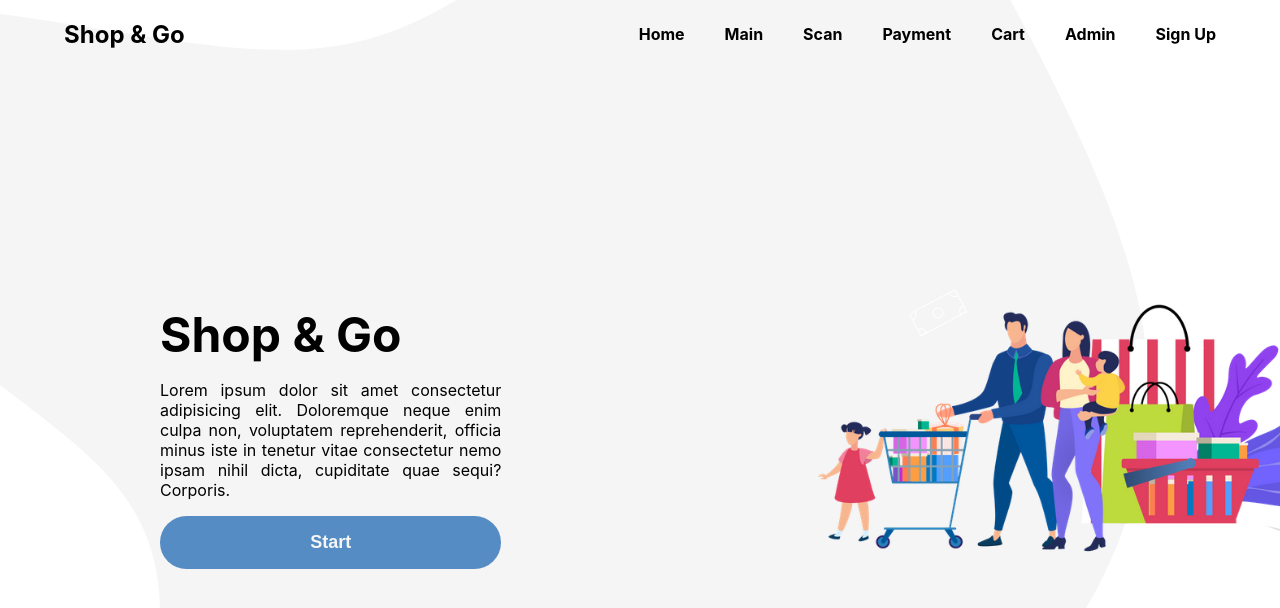
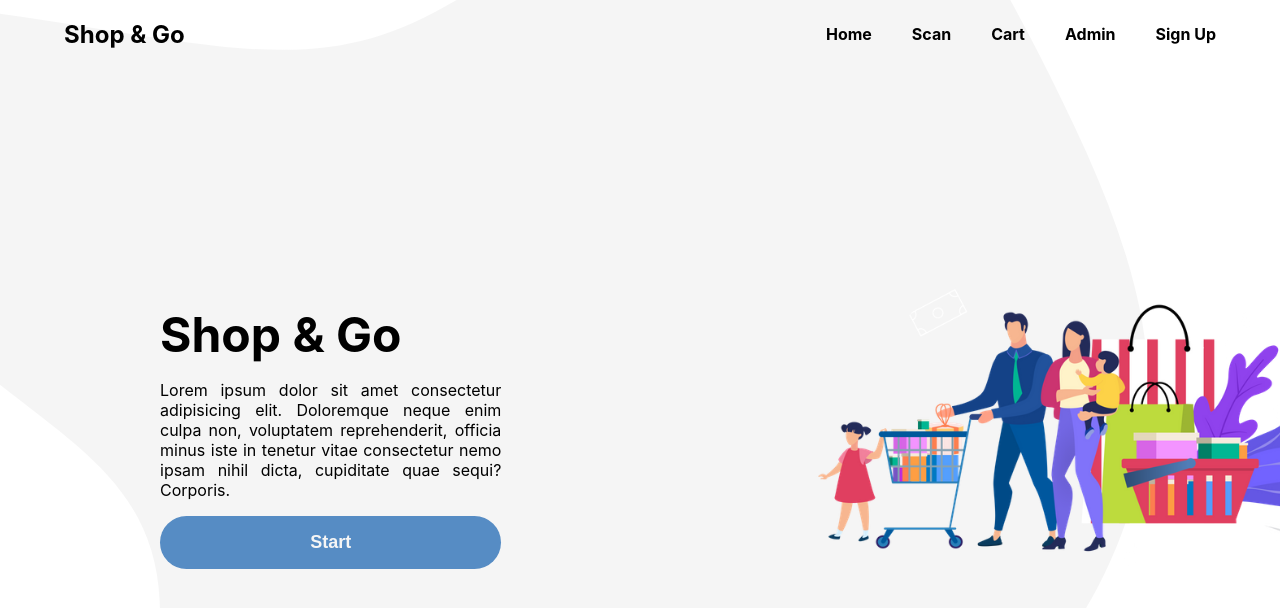
Before and after one commit to Pranav301102/Shop-n-Go, a React (Create React App) app in the folder Web/: page / in a window 1280 px wide. Shown: the top 608 px of the page. Built offline with nearby package versions, Linux system fonts and the light colour scheme.

Commit message:
ui changes

```diff
--- a/Web/src/App.js
+++ b/Web/src/App.js
@@ -74,6 +74,5 @@ const AppContainer = styled.div`
   }
   & > main {
     width: 100%;
-    min-height: 92vh;
   }
 `;
--- a/Web/src/Components/Navbar.js
+++ b/Web/src/Components/Navbar.js
@@ -32,13 +32,13 @@ const Navbar = () => {
                 </Link>
               </li>
             </ul>
-            <ul>
+            {/* <ul>
               <li>
                 <Link className="link" to={"/main"}>
                   Main
                 </Link>
               </li>
-            </ul>
+            </ul> */}
             <ul>
               <li>
                 <Link className="link" to={"/main"}>
@@ -46,13 +46,13 @@ const Navbar = () => {
                 </Link>
               </li>
             </ul>
-            <ul>
+            {/* <ul>
               <li>
                 <Link className="link" to={"/payment"}>
                   Payment
                 </Link>
               </li>
-            </ul>
+            </ul> */}
             <ul>
               <li>
                 <Link className="link" to={"/cart"}>
```
Also changed, not shown: 2 other files (tests, documents, lock files or other folders).
